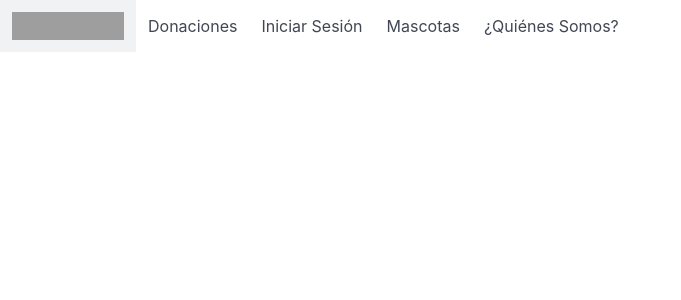
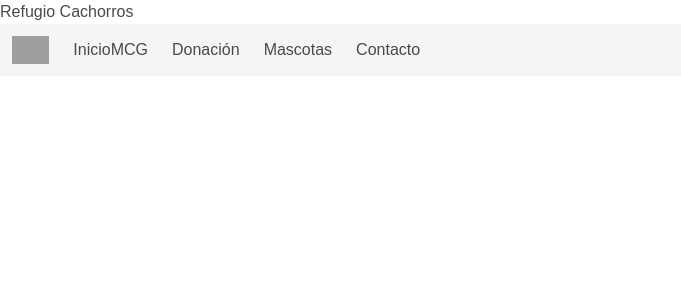
Before and after one commit to JORGECAYETANO2005W/PRYREFUGIO, a PHP site: page /PRYREFUGIO/ in a window 1280 px wide. Shown: the top 300 px of the page, without its empty margins (0-681 px from the left). Run offline with PHP 8.4, Linux system fonts and the light colour scheme; some libraries are stand-ins or nearby versions; grey boxes are pictures that could not be loaded.

Commit message:
first commit

```diff
--- a/app/views/css/style.css
+++ b/app/views/css/style.css
@@ -0,0 +1,21 @@
+@import "https://cdn.jsdelivr.net/npm/bulma@0.9.3/css/bulma.min.css";
+
+body {
+    font-family: 'Arial', sans-serif;
+
+}
+
+header {
+    background-color: #c44747;
+    padding: 20px 0;
+}
+
+header img {
+    display: block;
+    margin: 0 auto;
+}
+
+header h1 {
+    font-size: 2.5rem;
+    color: #333;
+}
--- a/app/views/inc/navbar.php
+++ b/app/views/inc/navbar.php
@@ -1,30 +1,22 @@
-<nav class="navbar" role="navigation" aria-label="main navigation">
+<nav class="navbar is-light">
   <div class="navbar-brand">
-            <a class="navbar-item" href="index.php">
-                <img src="path/to/logo.png" alt="Logo" width="112" height="28">
+    <a class="navbar-item" href="/">
+      <img src="https://cdn-icons-png.flaticon.com/512/3768/3768967.png" alt="Logo">
     </a>
+    <div class="navbar-burger" data-target="navMenu">
+      <span></span>
+      <span></span>
+      <span></span>
+    </div>
+  </div>
+  <div id="navMenu" class="navbar-menu">
+    <div class="navbar-start">
+      <a class="navbar-item" href="/">InicioMCG
 
-            <a role="button" class="navbar-burger" aria-label="menu" aria-expanded="false" data-target="navbarBasicExample">
-                <span aria-hidden="true"></span>
-                <span aria-hidden="true"></span>
-                <span aria-hidden="true"></span>
       </a>
-        </div>
-
-        <div id="navbarBasicExample" class="navbar-menu">
-            <div class="navbar-start">
-                <a class="navbar-item" href="donacion-view.php">
-                    Donaciones
-                </a>
-                <a class="navbar-item" href="login-view.php">
-                    Iniciar Sesión
-                </a>
-                <a class="navbar-item" href="mascotas.php">
-                    Mascotas
-                </a>
-                <a class="navbar-item" href="quienes-view.php">
-                    ¿Quiénes Somos?
-                </a>
+      <a class="navbar-item" href="/about">Donación</a>
+      <a class="navbar-item" href="/services">Mascotas</a>
+      <a class="navbar-item" href="/contact">Contacto</a>
     </div>
   </div>
 </nav>
--- a/index.php
+++ b/index.php
@@ -15,6 +15,7 @@
 
 </head>
 <body>
+    <h1>Refugio Cachorros</h1>
     <?php require_once "./app/views/inc/navbar.php" ?>
 </body>
 </html>
```
Also changed, not shown: app/controllers/viewsController.php (+17 -0 lines), app/models/viewsModel.php (+25 -0 lines). Lines whose indentation alone changed are shown as unchanged.
